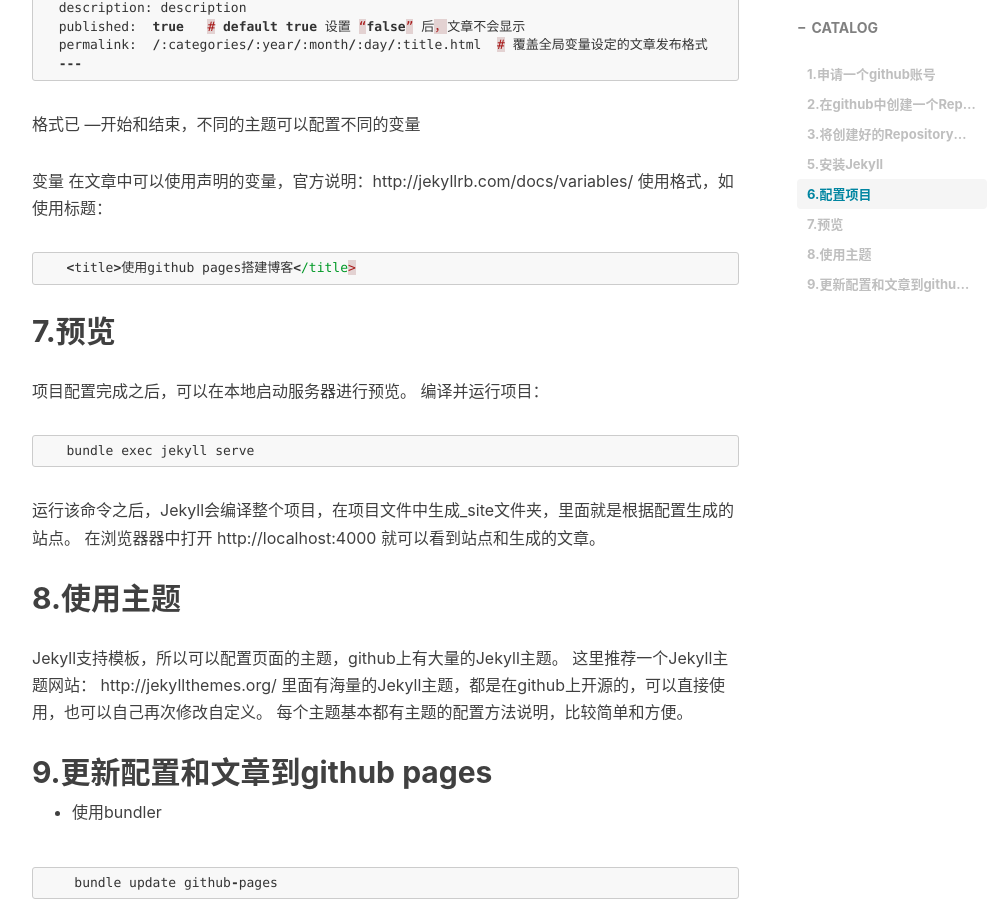
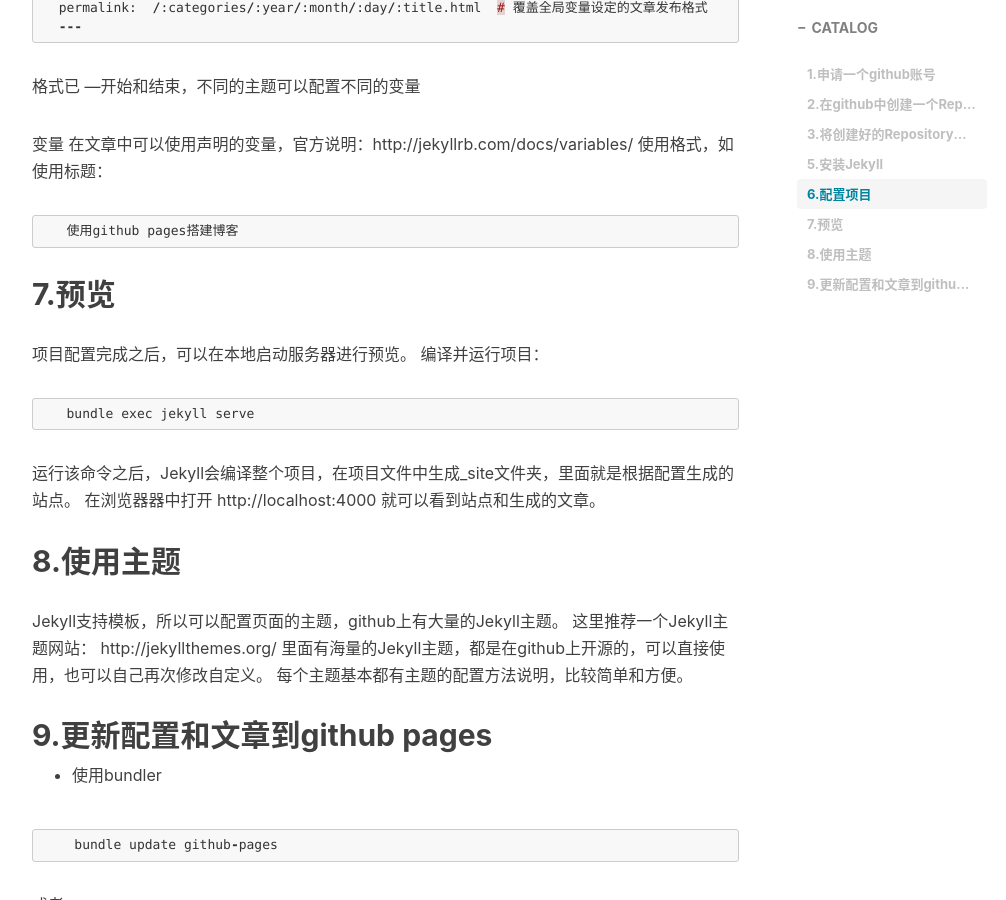
Before and after one commit to StevenDXC/Blog, a Jekyll site: the page built from _posts/2016-02-03-使用github pages搭架博客.md, in a window 1280 px wide and 900 px high, scrolled down 2981 px. Shown: the whole window, without its empty margins (233-1239 px from the left). Built offline with Jekyll 4.4.1, drawn with Linux system fonts in a browser that asks for light colours; nearby versions of some CDN libraries; Markdown is read by kramdown in place of the engine named in the settings; comment, search, counter and statistics services are not loaded.

Commit message:
Update 2016-02-03-使用github pages搭架博客.md

````diff
--- a/_posts/2016-02-03-使用github pages搭架博客.md
+++ b/_posts/2016-02-03-使用github pages搭架博客.md
@@ -39,7 +39,6 @@
 
    ```javascript
    git checkout --orphan gh-pages
-
    ```
   以后的所有操作都在该分支下完成，请勿切换分支。
 
@@ -59,7 +58,6 @@
 
   ```javascript
    gem install bundler
-
    ```
 
    使用bundler安装Jekyll，要安装Jekyll首先要在项目文件夹中添加一个配置文件（Gemfile），用来声明用到的插件。文本内容：
@@ -98,8 +96,7 @@
   kramdown:
   input: GFM
   ```
-
-   其中redcarpet是一个markdown文件解析引擎，它可以把_posts下的.md文件解析为静态HTML页面。具体的安装和配置参考：
+  其中redcarpet是一个markdown文件解析引擎，它可以把_posts下的.md文件解析为静态HTML页面。具体的安装和配置参考：
    https://jekyllrb.com/docs/configuration/
 
   添加文章：
@@ -120,14 +117,14 @@
   ---
   ```
 
-   格式已 ---开始和结束，不同的主题可以配置不同的变量
+ 格式已 ---开始和结束，不同的主题可以配置不同的变量
 
    变量
    在文章中可以使用声明的变量，官方说明：http://jekyllrb.com/docs/variables/
    使用格式，如使用标题：
 
   ```javascript
-   <title>{{ page.title }}</title>
+   {{ page.title }}
   ```
 
 7.预览
````
